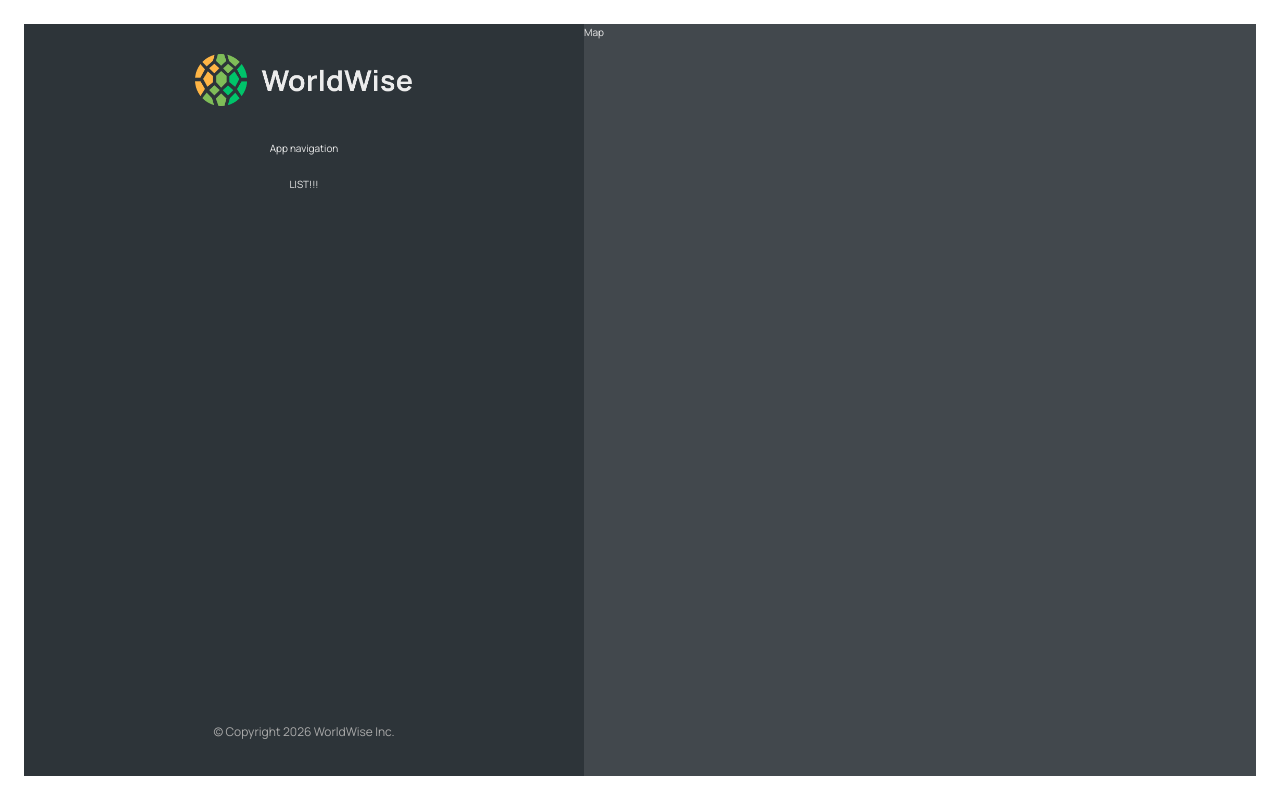
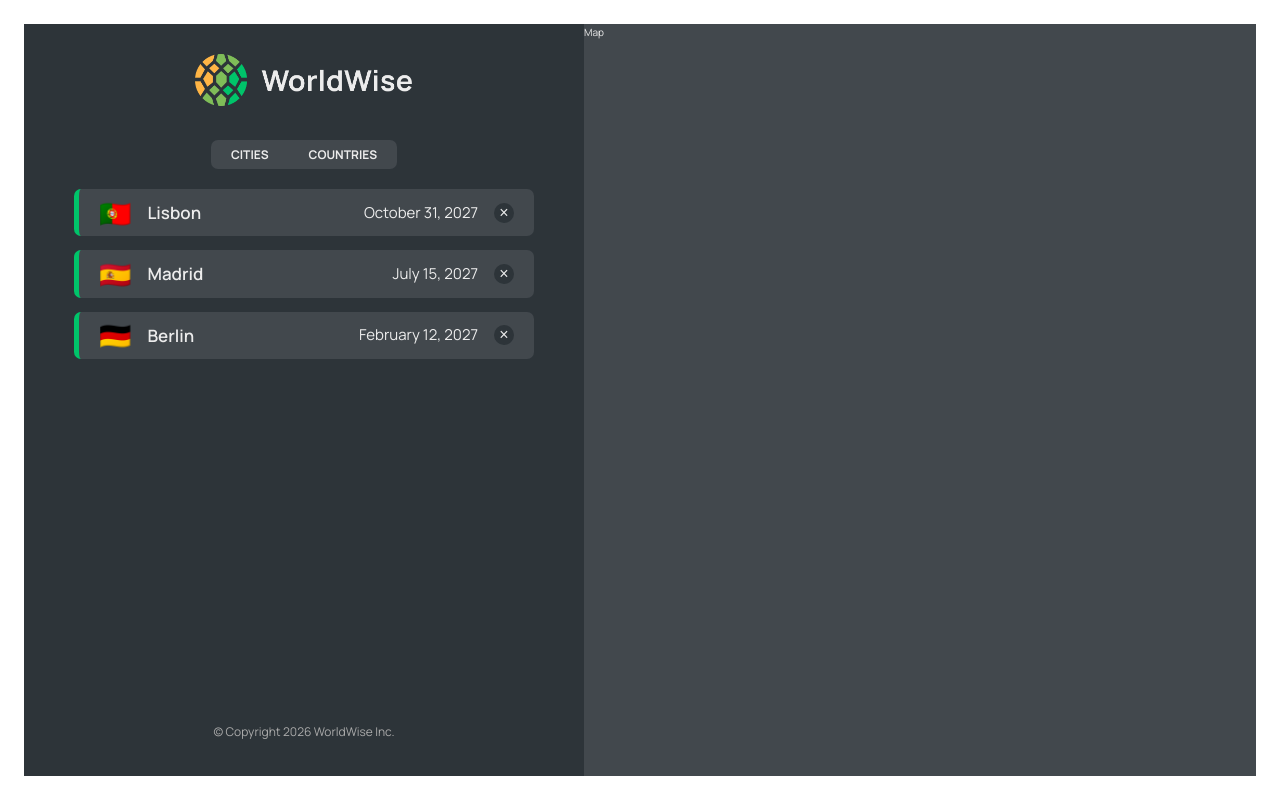
Before and after one commit to nikoletta17/WorldWise-SPA, a React (Vite) app: page /app in a window 1280 px wide. Built offline with nearby package versions, Linux system fonts and the light colour scheme; data requests are answered from the project's data file.

Commit message:
Implementing the city list

```diff
--- a/package.json
+++ b/package.json
@@ -7,9 +7,11 @@
     "dev": "vite",
     "build": "vite build",
     "lint": "eslint .",
-    "preview": "vite preview"
+    "preview": "vite preview",
+    "server": "json-server --watch data/cities.json --port 8000"
   },
   "dependencies": {
+    "json-server": "^1.0.0-beta.15",
     "react": "^19.2.6",
     "react-dom": "^19.2.6",
     "react-router-dom": "^7.16.0"
--- a/src/App.jsx
+++ b/src/App.jsx
@@ -5,8 +5,31 @@
 import PageNotFound from "./pages/PageNotFound";
 import AppLayout from "./pages/AppLayout";
 import Login from "./pages/Login";
+import CityList from "./components/CityList";
+import { useEffect, useState } from "react";
+
+const BASE_URL = "http://localhost:8000";
 
 export const App = () => {
+  const [cities, setCities] = useState([]);
+  const [isLoading, setIsLoading] = useState(false);
+
+  useEffect(() => {
+    async function fetchCities() {
+      try {
+        setIsLoading(true);
+        const res = await fetch(`${BASE_URL}/cities`);
+        const data = await res.json();
+        setCities(data);
+      } catch {
+        alert("There was an error during loading data!");
+      } finally {
+        setIsLoading(false);
+      }
+    }
+    fetchCities();
+  }, []);
+
   return (
     <BrowserRouter>
       <Routes>
@@ -15,8 +38,14 @@
         <Route path="pricing" element={<Pricing />} />
         <Route path="login" element={<Login />} />
         <Route path="app" element={<AppLayout />}>
-          <Route index element={<p>LIST!!!</p>} />
-          <Route path="cities" element={<p>List of CITIES</p>} />
+          <Route
+            index
+            element={<CityList cities={cities} isLoading={isLoading} />}
+          />
+          <Route
+            path="cities"
+            element={<CityList cities={cities} isLoading={isLoading} />}
+          />
           <Route path="countries" element={<p>List of COUNTRIES</p>} />
           <Route path="form" element={<p>FROM</p>} />
         </Route>
--- a/src/components/AppNav.jsx
+++ b/src/components/AppNav.jsx
@@ -1,7 +1,17 @@
+import { NavLink } from "react-router-dom";
 import styles from "./AppNav.module.css";
 
 export const AppNav = () => {
-  return <nav className={styles.nav}>App navigation</nav>;
+  return <nav className={styles.nav}>
+    <ul>
+      <li>
+        <NavLink to="cities">Cities</NavLink>
+      </li>
+      <li>
+        <NavLink to="countries">Countries</NavLink>
+      </li>
+    </ul>
+  </nav>;
 };
 
 export default AppNav
--- /dev/null
+++ b/src/components/CityItem.jsx
@@ -0,0 +1,23 @@
+import styles from "./CityItem.module.css";
+
+const formatDate = (date) =>
+  new Intl.DateTimeFormat("en", {
+    day: "numeric",
+    month: "long",
+    year: "numeric",
+  }).format(new Date(date));
+
+function CityItem({ city }) {
+  /* console.log(city); */
+  const { cityName, emoji, date } = city;
+  return (
+    <li className={styles.cityItem}>
+      <span className={styles.emoji}>{emoji} </span>
+      <h3 className={styles.name}>{cityName}</h3>
+      <time className={styles.date}>{formatDate(date)}</time>
+      <button className={styles.deleteBtn}>&times;</button>
+     </li>
+  );
+}
+
+export default CityItem;
--- a/src/components/CityList.jsx
+++ b/src/components/CityList.jsx
@@ -0,0 +1,23 @@
+import CityItem from "./CityItem.jsx";
+import styles from "./CityList.module.css";
+import Spinner from "./Spinner.jsx";
+import Message from "./Message.jsx";
+
+function CityList({ cities, isLoading }) {
+  if (isLoading) return <Spinner />;
+
+  if (!cities.length)
+    return (
+      <Message message="Add your first city by clicking on the city on the map!" />
+    );
+
+  return (
+    <ul className={styles.cityList}>
+      {cities.map((city) => (
+        <CityItem city={city} key={city.id} />
+      ))}
+    </ul>
+  );
+}
+
+export default CityList;
```
Also changed, not shown: 2 other files (tests, documents, lock files or other folders).
